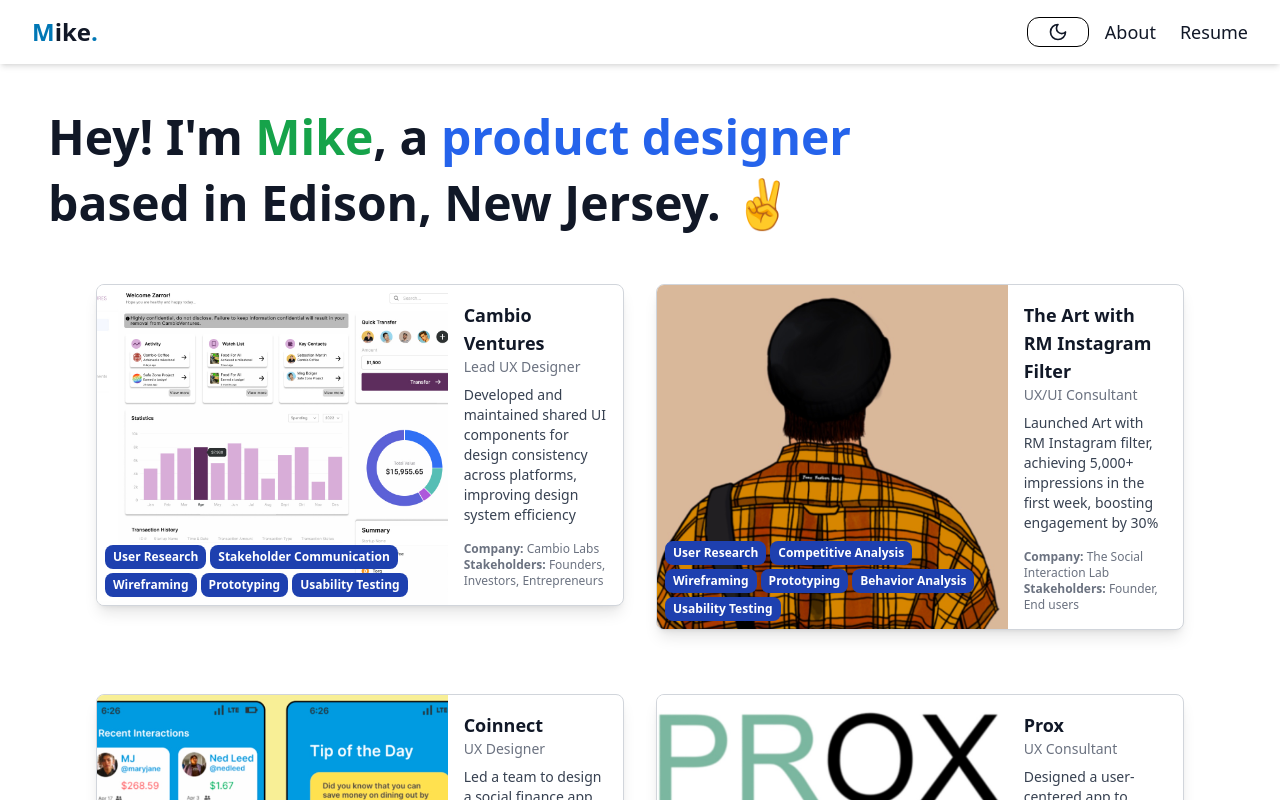
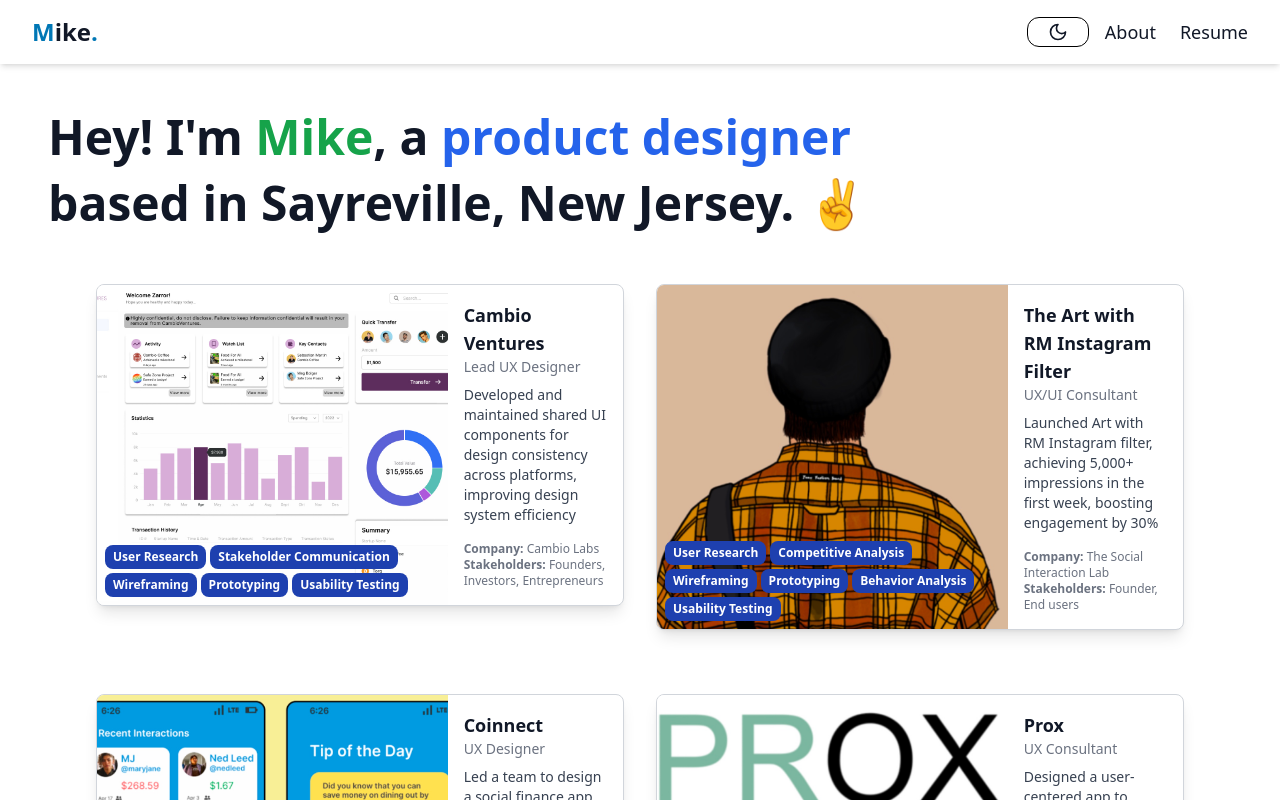
Before and after one commit to michael-deleon/react-portfolio, a Next.js app: page / in a window 1280 px wide. Shown: the top 800 px of the page. Built offline with nearby package versions, Linux system fonts and the light colour scheme.

Commit message:
Fixed Landing Page

```diff
--- a/src/app/page.tsx
+++ b/src/app/page.tsx
@@ -22,7 +22,7 @@
           <h1 className="text-3xl md:text-5xl font-semibold text-gray-900 dark:text-white leading-normal md:leading-snug">
             Hey! I&apos;m <span className="text-green-600 dark:text-green-400">Mike</span>,
             a <span className="text-blue-600 dark:text-blue-400">product designer </span><br></br>
-            based in Edison, New Jersey. ✌️
+            based in Sayreville, New Jersey. ✌️
           </h1>
         </div>
           <Work />
```
